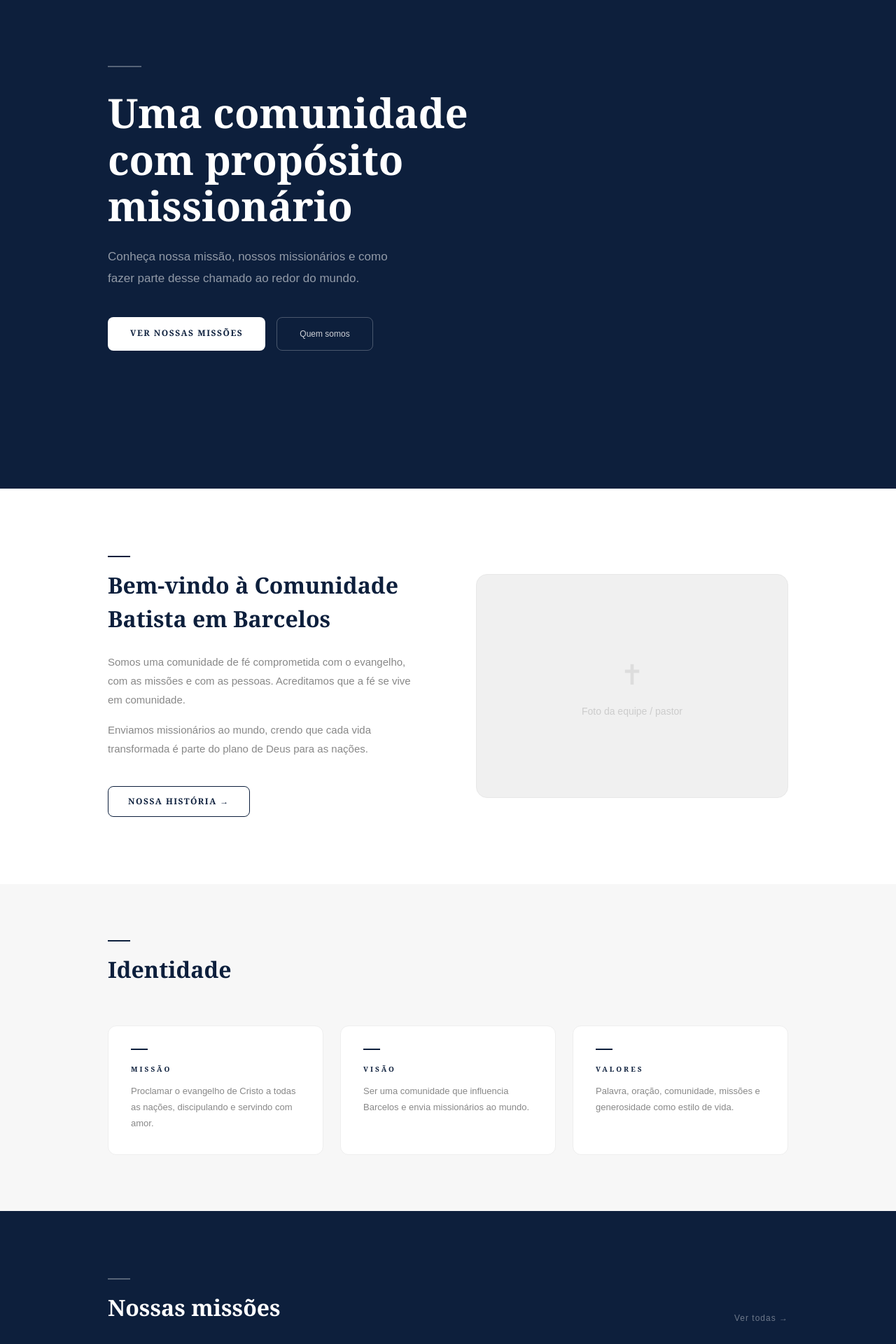
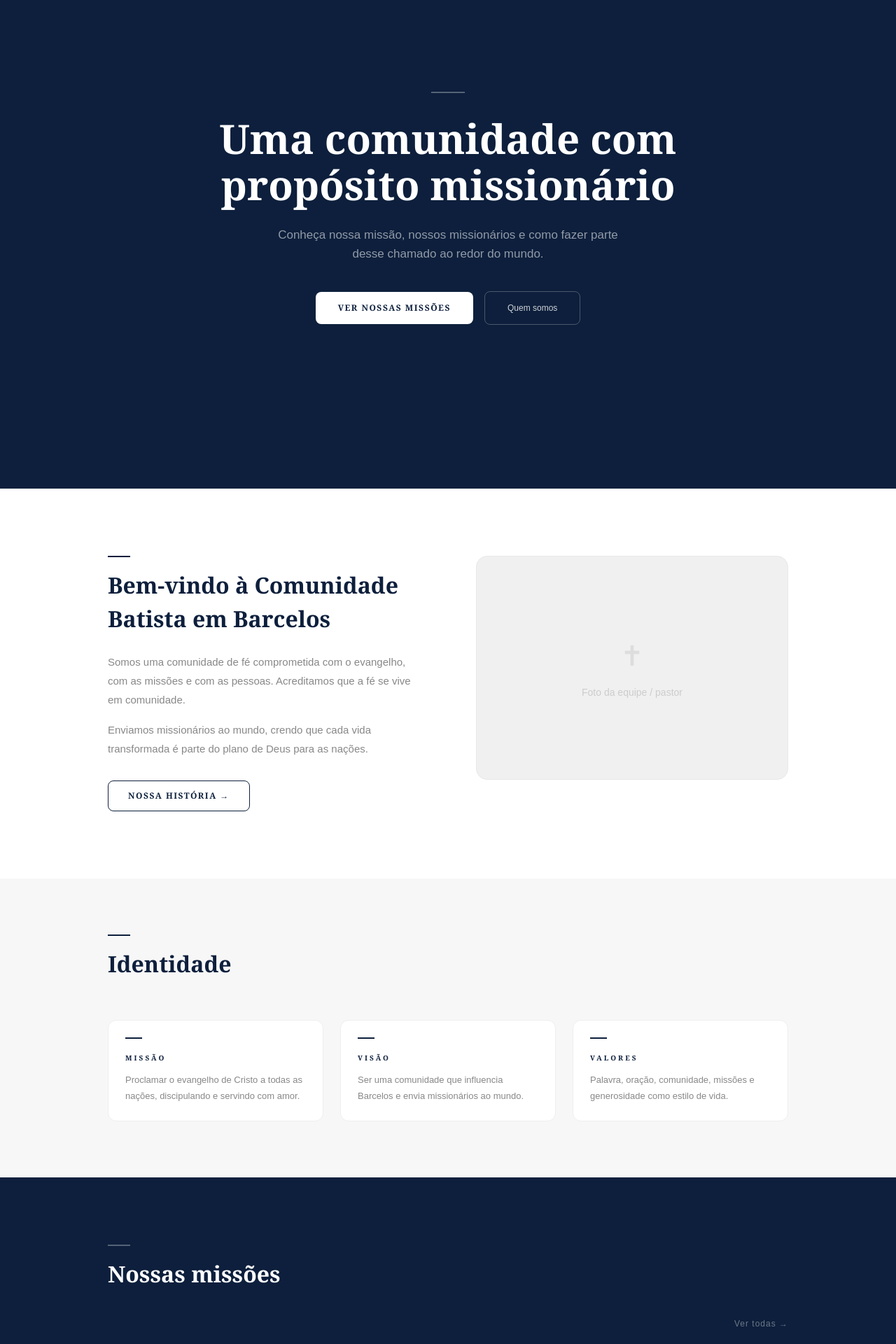
Before and after one commit to DaviLsDev/frontendCBB, a Next.js app: page / in a window 1280 px wide. Shown: the part 180-2100 px from the top of the page at 70% size. Built offline with nearby package versions, Linux system fonts and the light colour scheme.

Commit message:
resolution responsiveness update

```diff
--- a/src/app/styles/globals.css
+++ b/src/app/styles/globals.css
@@ -14,20 +14,25 @@ body {
   background-color: #ffffff;
   color: #1a1a1a;
   font-family: Georgia, serif;
+  overflow-x: hidden;
 }
 
+
 .container {
+  width: 100%;
   max-width: 1100px;
   margin: 0 auto;
-  padding: 0 64px;
+  padding: 0 24px;
 }
 
-/* NAVBAR */
+
 .navbar {
   display: flex;
+  flex-direction: column;
+  gap: 16px;
   align-items: center;
   justify-content: space-between;
-  padding: 20px 64px;
+  padding: 16px 24px;
   background: #ffffff;
   border-bottom: 1px solid #f0f0f0;
   position: sticky;
@@ -44,7 +49,9 @@ body {
 }
 .navbar-links {
   display: flex;
-  gap: 40px;
+  flex-wrap: wrap;
+  justify-content: center;
+  gap: 20px;
 }
 .navbar-links a {
   font-size: 11px;
@@ -67,81 +74,98 @@ body {
   border-radius: 8px;
   text-decoration: none;
   transition: background 0.2s;
+  text-align: center;
 }
 .navbar-cta:hover { background: #1a3557; }
 
-/* HERO */
+
 .hero {
   background: #0d1f3c;
   min-height: 100vh;
   display: flex;
   align-items: center;
-  justify-content:center;
+  justify-content: center;
+  padding: 80px 0;
 }
+
 .hero-inner {
+  width: 100%;
   max-width: 1100px;
   margin: 0 auto;
-  padding: 0 64px;
+  padding: 0 24px;
+  display: flex;
+  flex-direction: column;
+  align-items: center;
+  text-align: center;
+}
 
-  width: 100%;
-}
 .hero-line {
   width: 48px;
   height: 2px;
   background: rgba(255,255,255,0.3);
   margin-bottom: 32px;
 }
+
 .hero h1 {
-  font-size: 58px;
+  font-size: 32px;
   font-weight: 700;
   color: #ffffff;
-  line-height: 1.15;
-  max-width: 600px;
+  line-height: 1.2;
+  max-width: 750px;
   margin-bottom: 24px;
   font-family: Georgia, serif;
 }
+
 .hero p {
-  font-size: 17px;
+  font-size: 15px;
   color: rgba(255,255,255,0.55);
-  line-height: 1.8;
-  max-width: 420px;
+  line-height: 1.6;
+  max-width: 520px;
   margin-bottom: 40px;
   font-family: sans-serif;
 }
+
 .hero-btns {
   display: flex;
+  flex-direction: column;
   gap: 16px;
+  width: 100%;
+  align-items: center;
 }
+
+.btn-white, .btn-outline {
+  display: inline-block;
+  text-align: center;
+  width: 100%;
+  max-width: 280px;
+  border-radius: 8px;
+  text-decoration: none;
+  transition: all 0.2s;
+  font-size: 12px;
+  padding: 14px 32px;
+}
+
 .btn-white {
   background: #ffffff;
   color: #0d1f3c;
-  font-size: 12px;
   font-weight: 700;
   letter-spacing: 1.5px;
   text-transform: uppercase;
-  padding: 14px 32px;
-  border-radius: 8px;
-  text-decoration: none;
-  transition: background 0.2s;
 }
 .btn-white:hover { background: #f0f0f0; }
+
 .btn-outline {
   border: 1px solid rgba(255,255,255,0.25);
   color: rgba(255,255,255,0.8);
-  font-size: 12px;
   font-weight: 400;
-  padding: 14px 32px;
-  border-radius: 8px;
-  text-decoration: none;
-  transition: all 0.2s;
   font-family: sans-serif;
 }
 .btn-outline:hover { border-color: rgba(255,255,255,0.6); color: #fff; }
 
-/* SEÇÕES */
-.section-white { background: #ffffff; padding: 96px 0; }
-.section-gray  { background: #f7f7f7; padding: 80px 0; }
-.section-dark  { background: #0d1f3c; padding: 96px 0; }
+
+.section-white { background: #ffffff; padding: 64px 0; }
+.section-gray  { background: #f7f7f7; padding: 64px 0; }
+.section-dark  { background: #0d1f3c; padding: 64px 0; }
 
 .section-line {
   width: 32px;
@@ -156,43 +180,33 @@ body {
   margin-bottom: 16px;
 }
 .section-title {
-  font-size: 32px;
+  font-size: 28px;
   font-weight: 700;
   color: #0d1f3c;
-  margin-bottom: 56px;
+  margin-bottom: 32px;
   font-family: Georgia, serif;
 }
 .section-title-light {
-  font-size: 32px;
+  font-size: 28px;
   font-weight: 700;
   color: #ffffff;
   font-family: Georgia, serif;
 }
 
-/* GRID 2 COLUNAS */
-.grid-2 {
+
+.grid-2, .grid-3, .grid-4 {
   display: grid;
-  grid-template-columns: 1fr 1fr;
-  gap: 80px;
-  align-items: center;
-}
-.grid-3 {
-  display: grid;
-  grid-template-columns: 1fr 1fr 1fr;
-  gap: 24px;
-}
-.grid-4 {
-  display: grid;
-  grid-template-columns: 1fr 1fr 1fr 1fr;
-  gap: 40px;
+  grid-template-columns: 1fr;
+  gap: 32px;
 }
 
-/* FOTO PLACEHOLDER */
+
 .photo-placeholder {
   background: #f0f0f0;
   border: 1px solid #e8e8e8;
   border-radius: 16px;
-  height: 320px;
+  height: 280px;
+  width: 100%;
   display: flex;
   flex-direction: column;
   align-items: center;
@@ -203,7 +217,7 @@ body {
   font-family: sans-serif;
 }
 
-/* TEXTO SEÇÃO */
+
 .section-body-text p {
   font-size: 15px;
   color: #888;
@@ -222,17 +236,17 @@ body {
   padding: 12px 28px;
   border-radius: 8px;
   text-decoration: none;
-  margin-top: 24px;
+  margin-top: 16px;
   transition: all 0.2s;
 }
 .btn-dark-outline:hover { background: #0d1f3c; color: #fff; }
 
-/* CARDS IDENTIDADE */
+
 .card-identity {
   background: #ffffff;
   border: 1px solid #eeeeee;
   border-radius: 12px;
-  padding: 32px;
+  padding: 24px;
 }
 .card-identity-line {
   width: 24px;
@@ -255,11 +269,11 @@ body {
   font-family: sans-serif;
 }
 
-/* CARDS MISSÃO */
+
 .card-mission {
   border: 1px solid rgba(255,255,255,0.1);
   border-radius: 12px;
-  padding: 28px;
+  padding: 24px;
   text-decoration: none;
   display: block;
   transition: background 0.2s;
@@ -276,7 +290,7 @@ body {
 }
 .card-mission:hover .card-mission-bar { width: 32px; background: rgba(255,255,255,0.5); }
 
-/* CARDS PARTICIPAR */
+
 .card-participate {
   border-top: 1.5px solid #e0e0e0;
   padding-top: 24px;
@@ -293,12 +307,12 @@ body {
 .card-participate p { font-size: 13px; color: #888; line-height: 1.7; font-family: sans-serif; }
 
 
-/* MISSÕES HEADER */
 .missions-header {
   display: flex;
-  align-items: flex-end;
-  justify-content: space-between;
-  margin-bottom: 56px;
+  flex-direction: column;
+  align-items: flex-start;
+  gap: 16px;
+  margin-bottom: 32px;
 }
 .missions-header a {
   font-size: 12px;
@@ -310,16 +324,18 @@ body {
 }
 .missions-header a:hover { color: #fff; }
 
-/* FOOTER */
-.footer { background: #060d18; padding: 56px 0; }
+
+.footer { background: #060d18; padding: 48px 0; }
 .footer-inner {
+  width: 100%;
   max-width: 1100px;
   margin: 0 auto;
-  padding: 0 64px;
+  padding: 0 24px;
   display: flex;
-  justify-content: space-between;
-  align-items: flex-start;
-  margin-bottom: 40px;
+  flex-direction: column;
+  gap: 32px;
+  align-items: center;
+  text-align: center;
 }
 .footer-logo {
   font-size: 11px;
@@ -330,7 +346,12 @@ body {
   margin-bottom: 6px;
 }
 .footer-sub { font-size: 11px; color: rgba(255,255,255,0.25); font-family: sans-serif; }
-.footer-links { display: flex; gap: 32px; }
+.footer-links {
+  display: flex;
+  flex-wrap: wrap;
+  justify-content: center;
+  gap: 20px;
+}
 .footer-links a {
   font-size: 10px;
   letter-spacing: 2px;
@@ -344,18 +365,20 @@ body {
 .footer-bottom {
   max-width: 1100px;
   margin: 0 auto;
-  padding: 24px 64px 0;
+  padding: 24px 24px 0;
   border-top: 1px solid rgba(255,255,255,0.05);
   font-size: 11px;
   color: rgba(255,255,255,0.15);
   font-family: sans-serif;
+  text-align: center;
 }
-/* CARD MISSÃO PAÍS */
+
+
 .card-missao-pais {
   display: block;
   border: 1px solid #eeeeee;
   border-radius: 12px;
-  padding: 32px;
+  padding: 24px;
   text-decoration: none;
   background: #fff;
   transition: box-shadow 0.2s, transform 0.2s;
@@ -364,3 +387,86 @@ body {
   box-shadow: 0 8px 32px rgba(13,31,60,0.08);
   transform: translateY(-2px);
 }
+
+
+
+@media (min-width: 768px) {
+  .container {
+    padding: 0 64px;
+  }
+
+  .navbar {
+    flex-direction: row;
+    padding: 20px 64px;
+  }
+  .navbar-links {
+    gap: 40px;
+  }
+
+  .hero-inner {
+    padding: 0 64px;
+  }
+  .hero h1 {
+    font-size: 58px;
+    line-height: 1.15;
+  }
+  .hero p {
+    font-size: 17px;
+  }
+  .hero-btns {
+    flex-direction: row;
+    justify-content: center;
+  }
+  .btn-white, .btn-outline {
+    width: auto;
+  }
+
+  .section-white { padding: 96px 0; }
+  .section-gray  { padding: 80px 0; }
+  .section-dark  { padding: 96px 0; }
+
+  .section-title, .section-title-light {
+    font-size: 32px;
+    margin-bottom: 56px;
+  }
+
+
+  .grid-2 {
+    grid-template-columns: 1fr 1fr;
+    gap: 80px;
+  }
+  .grid-3 {
+    grid-template-columns: 1fr 1fr 1fr;
+    gap: 24px;
+  }
+  .grid-4 {
+    grid-template-columns: 1fr 1fr 1fr 1fr;
+    gap: 40px;
+  }
+
+  .photo-placeholder {
+    height: 320px;
+  }
+
+  .missions-header {
+    flex-direction: row;
+    align-items: flex-end;
+    justify-content: space-between;
+    margin-bottom: 56px;
+  }
+
+  .footer-inner {
+    flex-direction: row;
+    justify-content: space-between;
+    align-items: flex-start;
+    padding: 0 64px;
+    text-align: left;
+  }
+  .footer-links {
+    gap: 32px;
+  }
+  .footer-bottom {
+    padding: 24px 64px 0;
+    text-align: left;
+  }
+}
```
Also changed, not shown: src/app/missoes/page.tsx (+4 -4 lines), src/app/page.tsx (+6 -6 lines).
